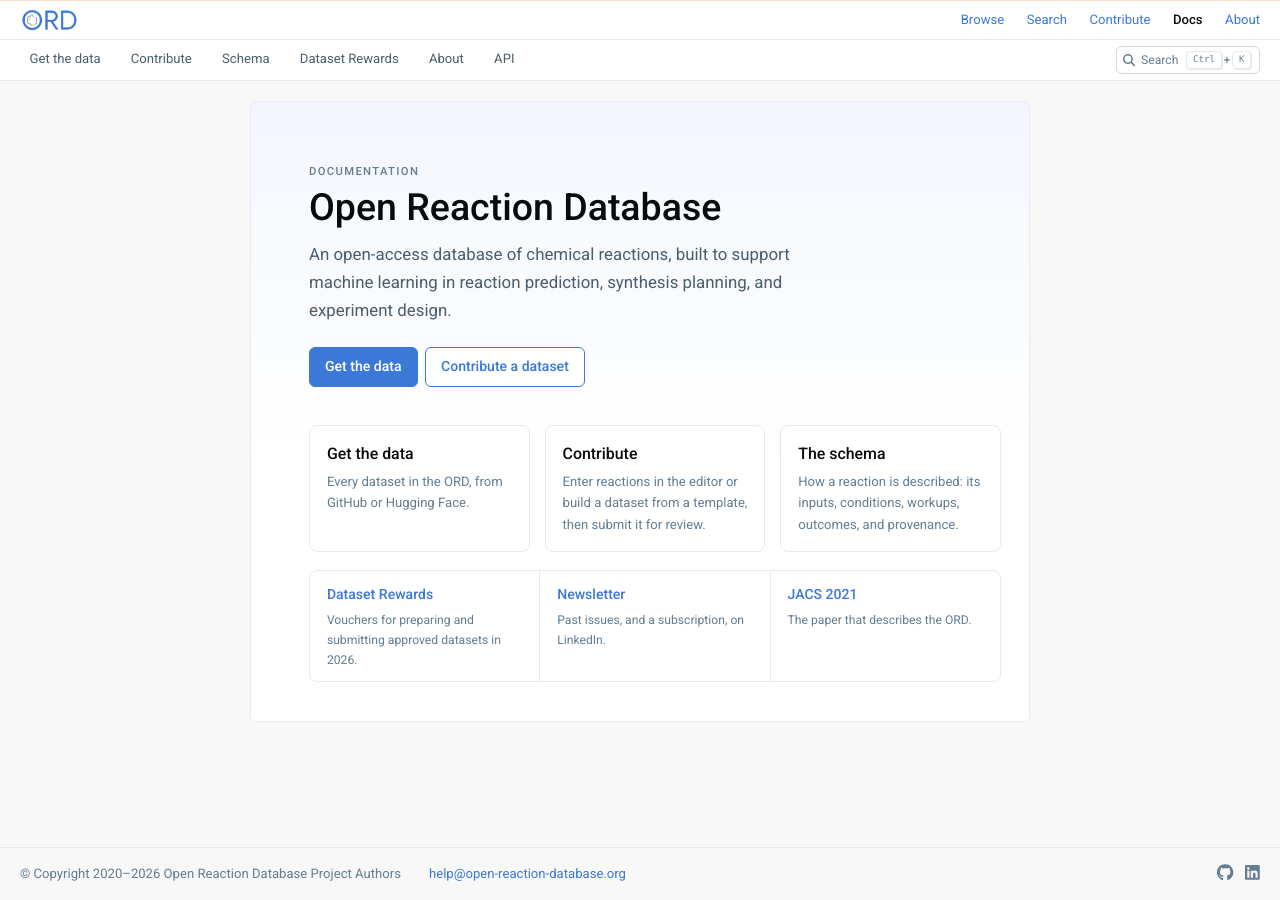
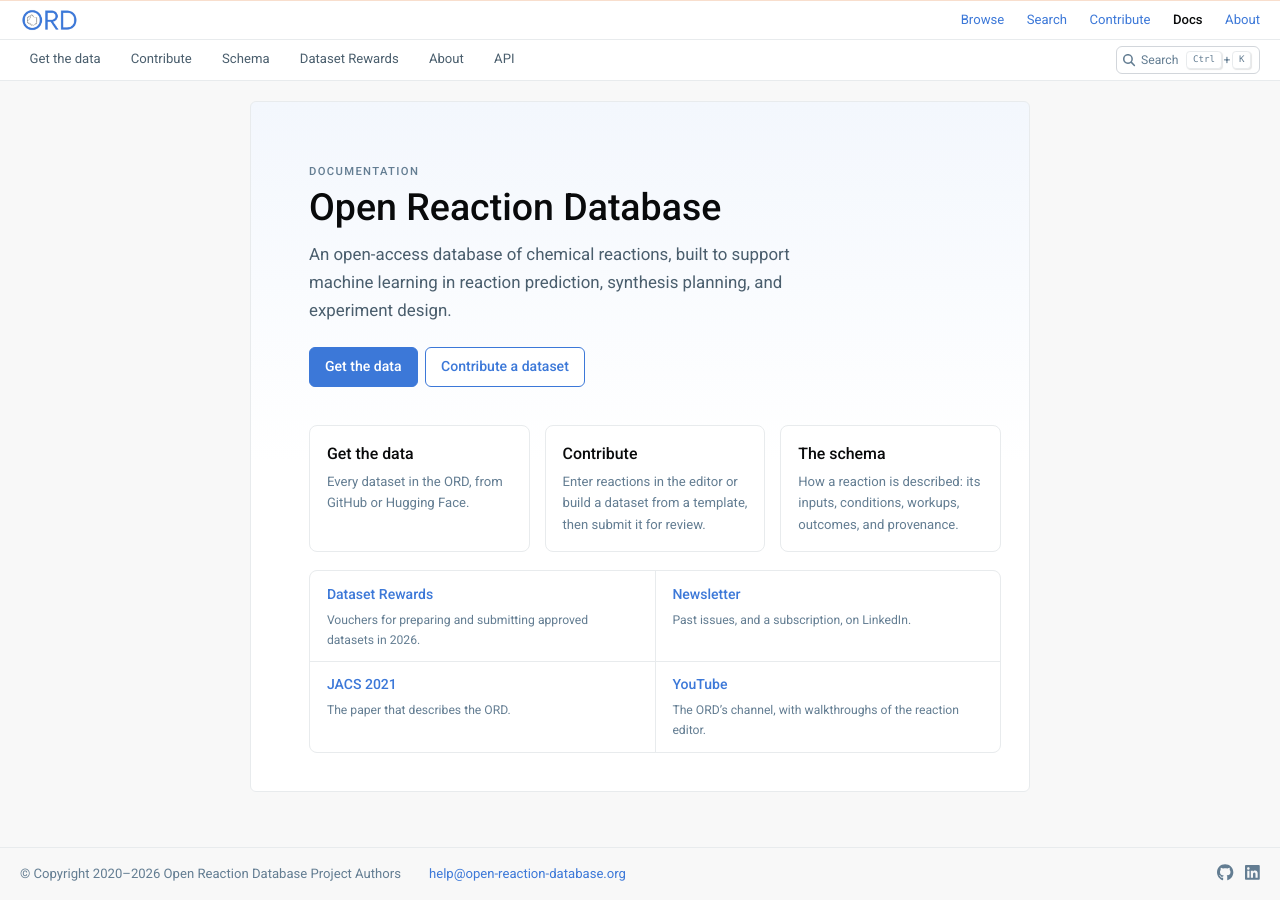
Before and after one commit to open-reaction-database/ord-schema, a Sphinx documentation site: the page built from docs/index.rst, in a window 1280 px wide. Built offline with Sphinx 7.4.7 and the PyData theme 0.15.4, drawn with Linux system fonts in a browser that asks for light colours.

Commit message:
Keep the steps and links the docs' move left behind
- Contribute's clone commands enter the clone and add the upstream
  remote before pulling from it; those steps were in the overview's
  GitHub section, which Get the data replaced with a pointer here.
- The home page's news strip links the YouTube channel, from the old
  home page's quick links, and lays its four items out two by two, one
  column on phones.
- Get the data keeps the overview's line that anyone with a GitHub
  account can submit data or code.

Co-Authored-By: Claude Opus 5.5 <noreply@anthropic.com>

```diff
--- a/docs/_static/css/custom.css
+++ b/docs/_static/css/custom.css
@@ -461,14 +461,23 @@ p.ord-home-actions a:hover {
   gap: 1rem;
 }
 
-/* One-pixel gaps over a border-colored background draw the dividers however the items wrap. */
+/*
+ * Two columns, one on phones, so an even number of items fills the grid. One-pixel gaps over a
+ * border-colored background draw the dividers between them.
+ */
 .ord-news {
-  grid-template-columns: repeat(auto-fit, minmax(12rem, 1fr));
+  grid-template-columns: repeat(2, 1fr);
   gap: 1px;
   overflow: hidden;
   border: 1px solid var(--ord-border);
   border-radius: 8px;
   background-color: var(--ord-border);
+}
+
+@media (width < 36em) {
+  .ord-news {
+    grid-template-columns: 1fr;
+  }
 }
 
 .ord-steps {
--- a/docs/data.rst
+++ b/docs/data.rst
@@ -5,9 +5,9 @@ Get the data
 Anyone can download their own copy of the data and associated code (with or
 without a GitHub account). We expect and encourage researchers to download
 copies of the entire repository. Snapshots of the repository will be backed up
-to `Figshare <https://figshare.com/>`_ at regular intervals. All data is
-available under the CC-BY-SA license; see
-:ref:`commitment-to-open-access`.
+to `Figshare <https://figshare.com/>`_ at regular intervals. Anyone with a GitHub
+account can submit data or code to the database. All data is available under the
+CC-BY-SA license; see :ref:`commitment-to-open-access`.
 
 To look through reactions before downloading anything, browse and search them at
 `open-reaction-database.org <https://open-reaction-database.org/>`__.
--- a/docs/index.rst
+++ b/docs/index.rst
@@ -61,6 +61,12 @@ in reaction prediction, synthesis planning, and experiment design.
 
       The paper that describes the ORD.
 
+   .. container:: ord-news-item
+
+      `YouTube <http://www.youtube.com/@openreactiondatabase>`__
+
+      The ORD's channel, with walkthroughs of the reaction editor.
+
 .. toctree::
    :hidden:
 
--- a/docs/submissions.rst
+++ b/docs/submissions.rst
@@ -117,6 +117,9 @@ on GitHub.
       .. code-block:: shell
 
          $ git clone --depth=1 "https://github.com/${GITHUB_USERNAME}/${REPOSITORY}"
+         $ cd "${REPOSITORY}"
+         # Track the official database repository as the upstream remote.
+         $ git remote add upstream https://github.com/Open-Reaction-Database/ord-data.git
          # Make sure your fork is up to date.
          $ git checkout main
          $ git pull --rebase upstream main
```
